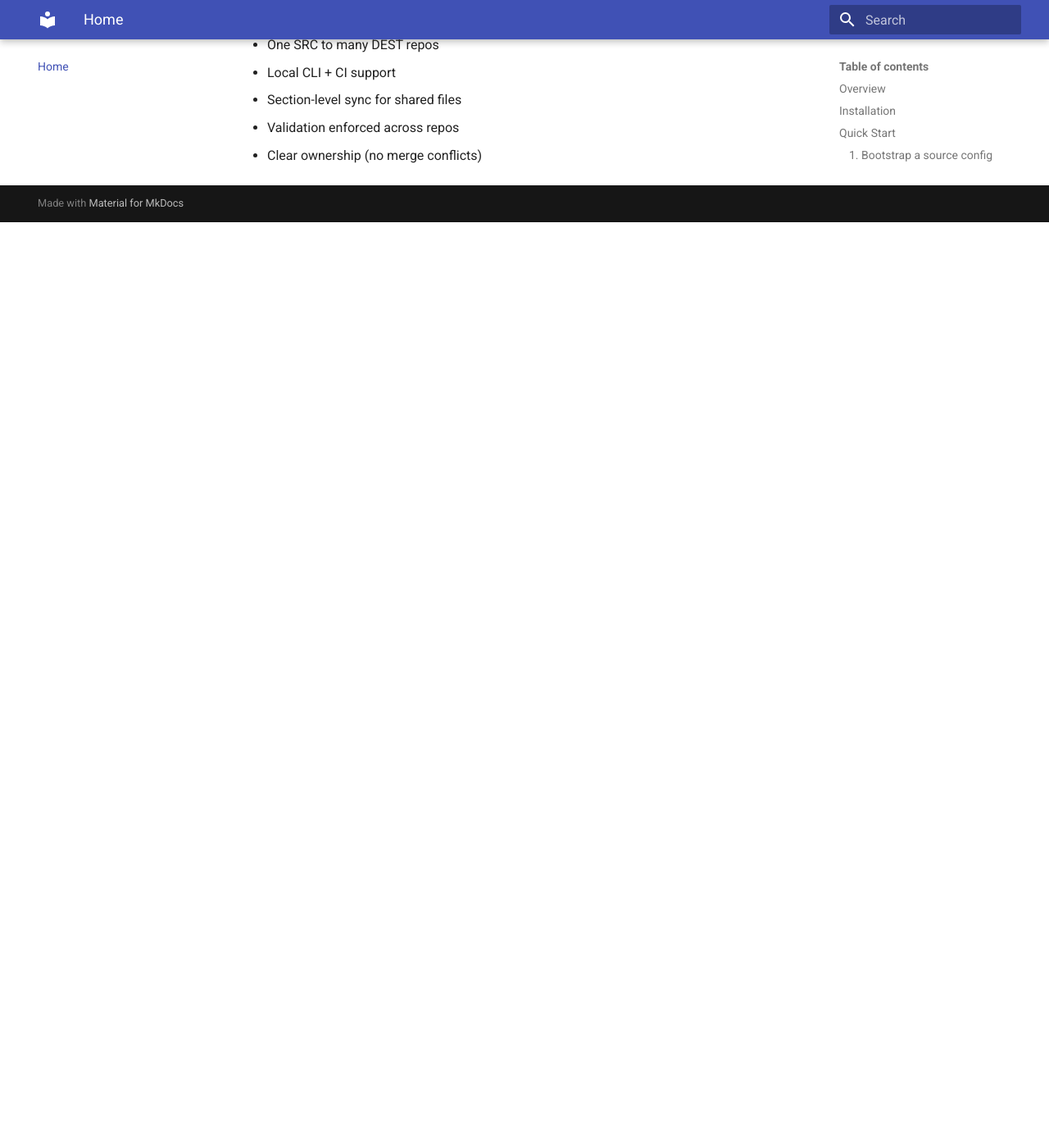
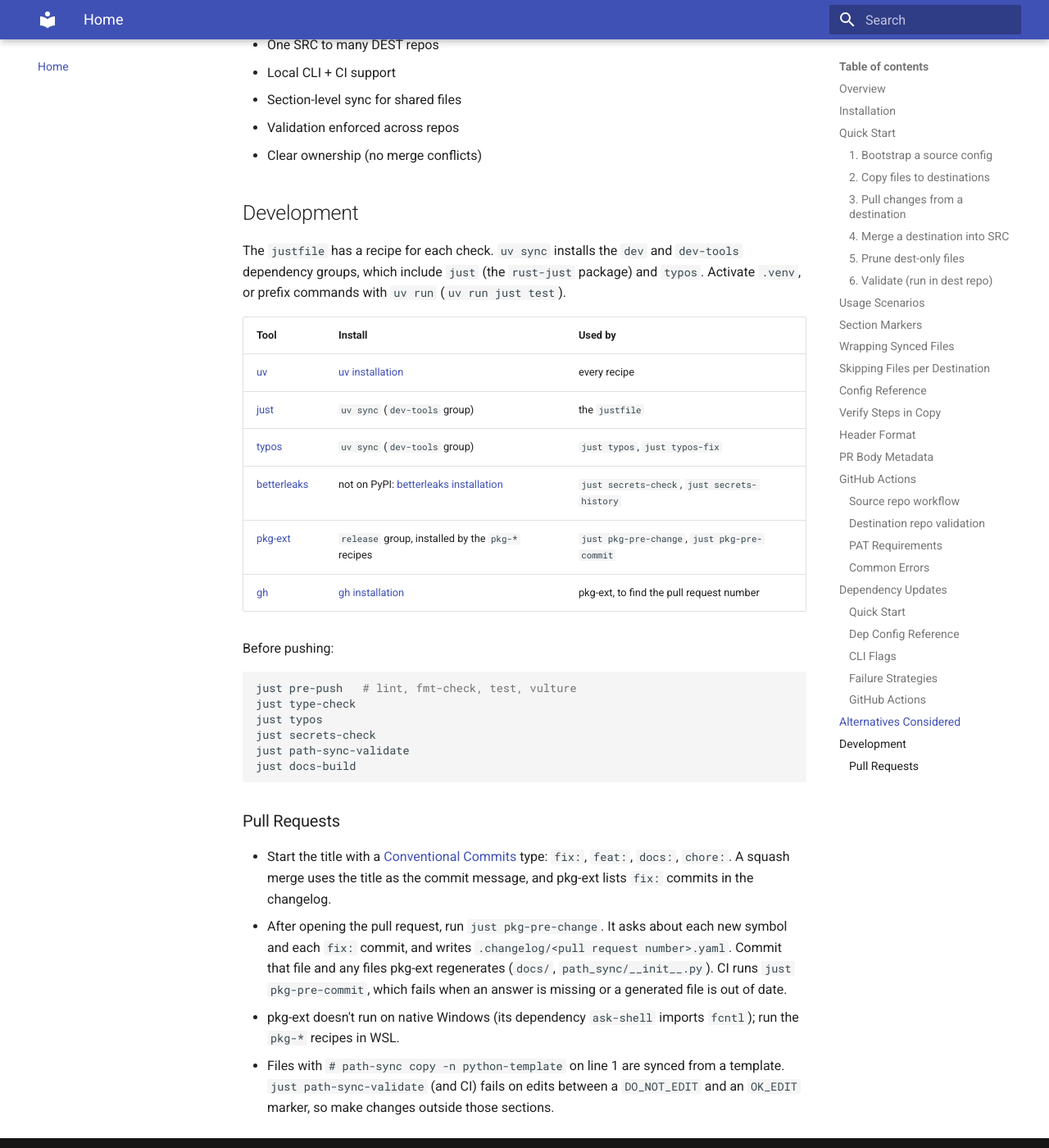
Before and after one commit to EspenAlbert/path-sync, an MkDocs documentation site: the page built from docs/index.md, in a window 1280 px wide and 1400 px high, scrolled down 17648 px. Shown: the whole window at 82% size. Built offline with MkDocs 1.6.1 and Material for MkDocs 9.7.7, drawn with Linux system fonts in a browser that asks for light colours; before the commit the page ends 17919 px from its top, so only the background shows below that.

Commit message:
chore: regenerate docs/index.md from the README with pkg-ext
Co-Authored-By: Claude Opus 5.5 <noreply@anthropic.com>

````diff
--- a/docs/index.md
+++ b/docs/index.md
@@ -649,3 +649,34 @@ jobs:
 - Section-level sync for shared files
 - Validation enforced across repos
 - Clear ownership (no merge conflicts)
+
+## Development
+
+The `justfile` has a recipe for each check. `uv sync` installs the `dev` and `dev-tools` dependency groups, which include `just` (the `rust-just` package) and `typos`. Activate `.venv`, or prefix commands with `uv run` (`uv run just test`).
+
+| Tool                                                      | Install                                                                                          | Used by                                      |
+| --------------------------------------------------------- | ------------------------------------------------------------------------------------------------ | -------------------------------------------- |
+| [uv](https://docs.astral.sh/uv/)                          | [uv installation](https://docs.astral.sh/uv/getting-started/installation/)                       | every recipe                                 |
+| [just](https://github.com/casey/just)                     | `uv sync` (`dev-tools` group)                                                                    | the `justfile`                               |
+| [typos](https://github.com/crate-ci/typos)                | `uv sync` (`dev-tools` group)                                                                    | `just typos`, `just typos-fix`               |
+| [betterleaks](https://github.com/betterleaks/betterleaks) | not on PyPI: [betterleaks installation](https://github.com/betterleaks/betterleaks#installation) | `just secrets-check`, `just secrets-history` |
+| [pkg-ext](https://github.com/EspenAlbert/pkg-ext)         | `release` group, installed by the `pkg-*` recipes                                                | `just pkg-pre-change`, `just pkg-pre-commit` |
+| [gh](https://cli.github.com/)                             | [gh installation](https://github.com/cli/cli#installation)                                       | pkg-ext, to find the pull request number     |
+
+Before pushing:
+
+```bash
+just pre-push   # lint, fmt-check, test, vulture
+just type-check
+just typos
+just secrets-check
+just path-sync-validate
+just docs-build
+```
+
+### Pull Requests
+
+- Start the title with a [Conventional Commits](https://www.conventionalcommits.org/) type: `fix:`, `feat:`, `docs:`, `chore:`. A squash merge uses the title as the commit message, and pkg-ext lists `fix:` commits in the changelog.
+- After opening the pull request, run `just pkg-pre-change`. It asks about each new symbol and each `fix:` commit, and writes `.changelog/<pull request number>.yaml`. Commit that file and any files pkg-ext regenerates (`docs/`, `path_sync/__init__.py`). CI runs `just pkg-pre-commit`, which fails when an answer is missing or a generated file is out of date.
+- pkg-ext doesn't run on native Windows (its dependency `ask-shell` imports `fcntl`); run the `pkg-*` recipes in WSL.
+- Files with `# path-sync copy -n python-template` on line 1 are synced from a template. `just path-sync-validate` (and CI) fails on edits between a `DO_NOT_EDIT` and an `OK_EDIT` marker, so make changes outside those sections.
````
